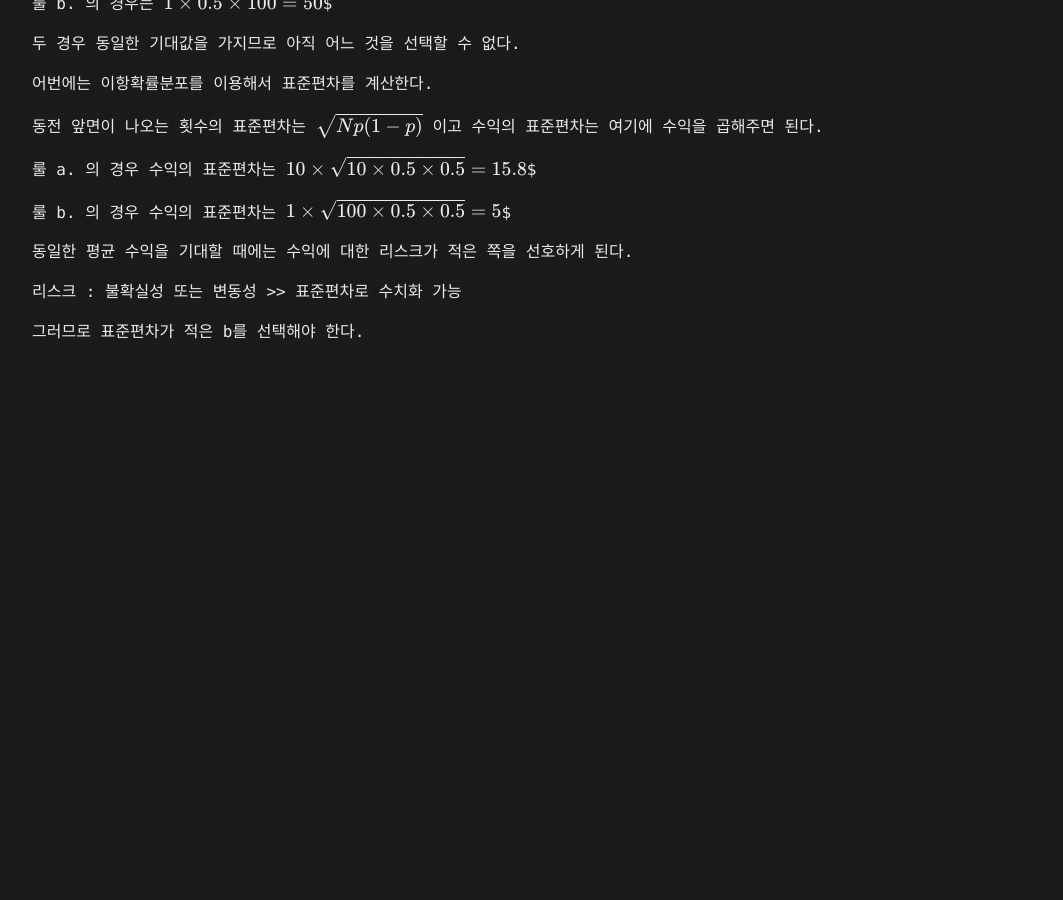
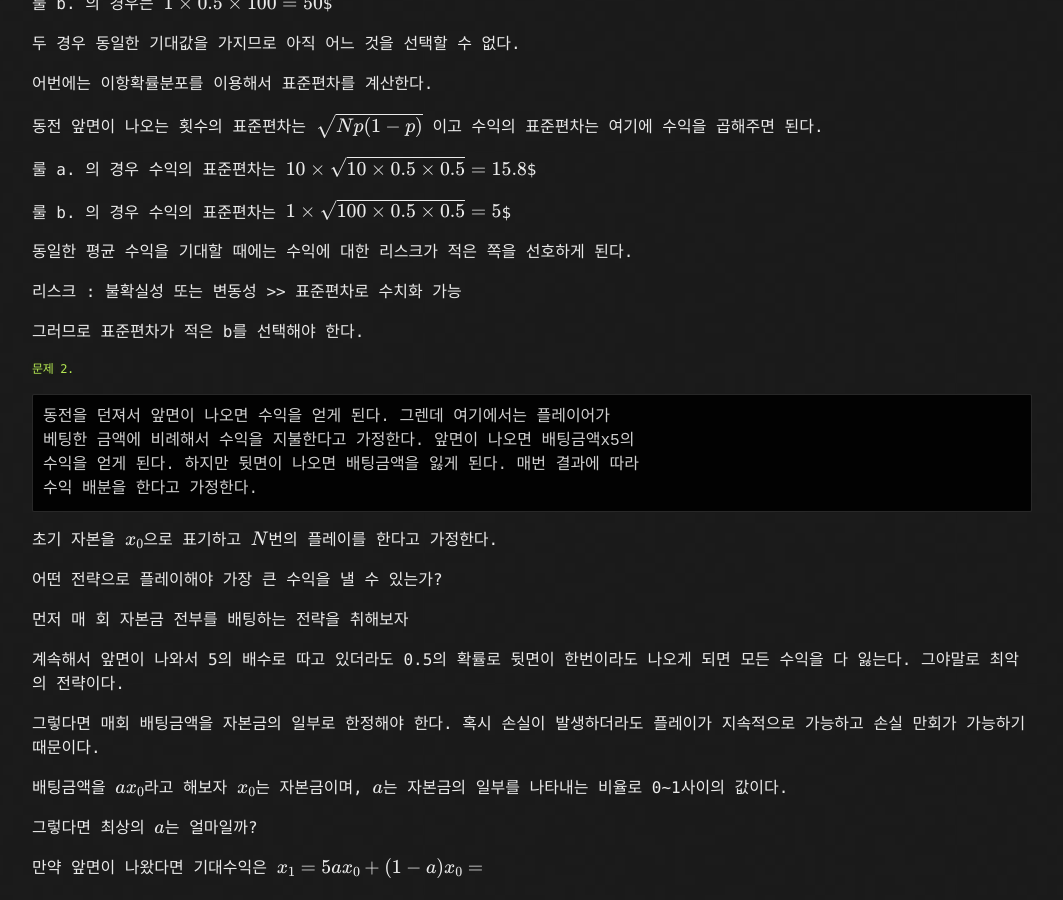
Before and after one commit to kooock/kooock.github.io, a Jekyll site: the page built from _posts/2018-07-23-algorithm_trading2_chapter1_brain_teaser.md, in a window 1280 px wide and 900 px high, scrolled down 912 px. Shown: the whole window, without its empty margins (108-1171 px from the left). Built offline with Jekyll 4.4.1, drawn with Linux system fonts in a browser that asks for light colours; formulas are drawn with MathJax 3; before the commit the page ends 1276 px from its top, so only the background shows below that.

Commit message:
brain_teaser update

```diff
--- a/_posts/2018-07-23-algorithm_trading2_chapter1_brain_teaser.md
+++ b/_posts/2018-07-23-algorithm_trading2_chapter1_brain_teaser.md
@@ -48,3 +48,29 @@ $$N$$번 시행한 경우 앞면이 나올 확률이 p일때 기대값은 $$Np$$
 리스크 : 불확실성 또는 변동성 \>> 표준편차로 수치화 가능
 
 그러므로 표준편차가 적은 b를 선택해야 한다.
+
+##### 문제 2.
+
+    동전을 던져서 앞면이 나오면 수익을 얻게 된다. 그렌데 여기에서는 플레이어가
+    베팅한 금액에 비례해서 수익을 지불한다고 가정한다. 앞면이 나오면 배팅금액x5의
+    수익을 얻게 된다. 하지만 뒷면이 나오면 배팅금액을 잃게 된다. 매번 결과에 따라
+    수익 배분을 한다고 가정한다.
+
+초기 자본을 $$x_{0}$$으로 표기하고 $$N$$번의 플레이를 한다고 가정한다.
+
+어떤 전략으로 플레이해야 가장 큰 수익을 낼 수 있는가?
+
+
+먼저 매 회 자본금 전부를 배팅하는 전략을 취해보자
+
+계속해서 앞면이 나와서 5의 배수로 따고 있더라도 0.5의 확률로 뒷면이 한번이라도 나오게 되면 모든 수익을 다 잃는다.
+그야말로 최악의 전략이다.
+
+
+그렇다면 매회 배팅금액을 자본금의 일부로 한정해야 한다. 혹시 손실이 발생하더라도 플레이가 지속적으로 가능하고 손실 만회가 가능하기 때문이다.
+
+배팅금액을 $$ax_{0}$$라고 해보자 $$x_{0}$$는 자본금이며, $$a$$는 자본금의 일부를 나타내는 비율로 0~1사이의 값이다.
+
+그렇다면 최상의 $$a$$는 얼마일까?
+
+만약 앞면이 나왔다면 기대수익은 $$x_{1} = 5ax_{0} + (1-a)x_{0} = $$
```
